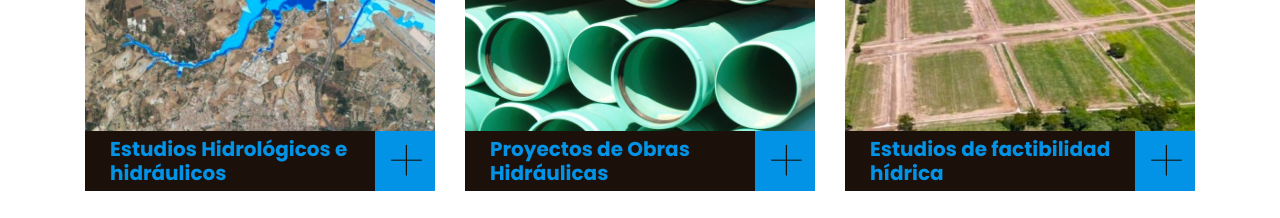
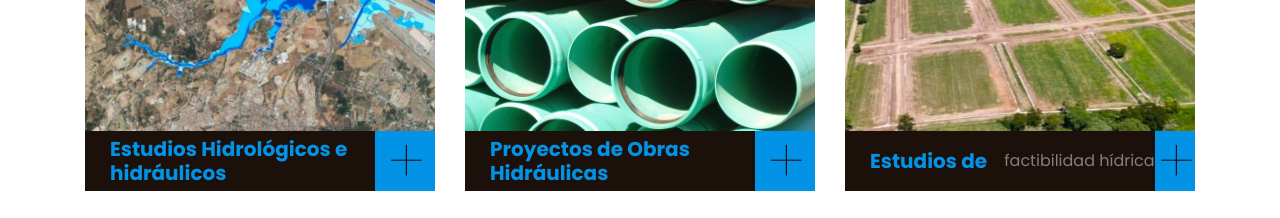
Before and after one commit to Fabianvminotti/paginaITZA-2025, a plain HTML site: page RecursosHidricos.html in a window 1280 px wide. Shown: the part 1220-1438 px from the top of the page. Drawn offline with nearby package versions, Linux system fonts and the light colour scheme; grey boxes are pictures that could not be loaded.

Commit message:
Update RecursosHidricos.html

```diff
--- a/RecursosHidricos.html
+++ b/RecursosHidricos.html
@@ -232,8 +232,8 @@
                                     </div>
                                 </div>
                                 <div class="service-text">
-                                    <h3>Estudios de factibilidad hídrica</h3>
-                                    <a class="btn">+</a>                            </div>
+                                    <h3>Estudios de <h1 style="all: unset;">factibilidad hídrica</h1></h3>
+                                    <a class="btn">+</a></div>
                             </div>
                         </div>
                         <div class="col-lg-4 col-md-6 wow fadeInUp" data-wow-delay="0.6s">
```
